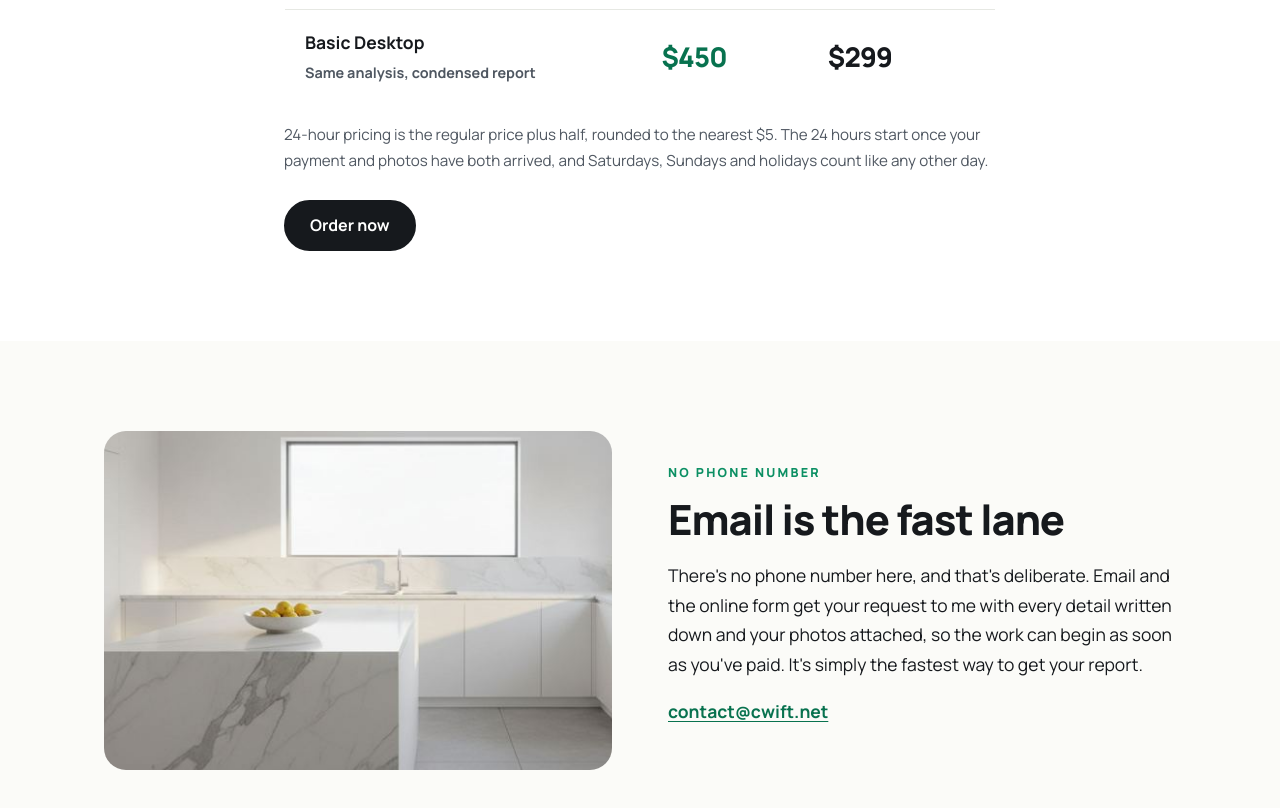
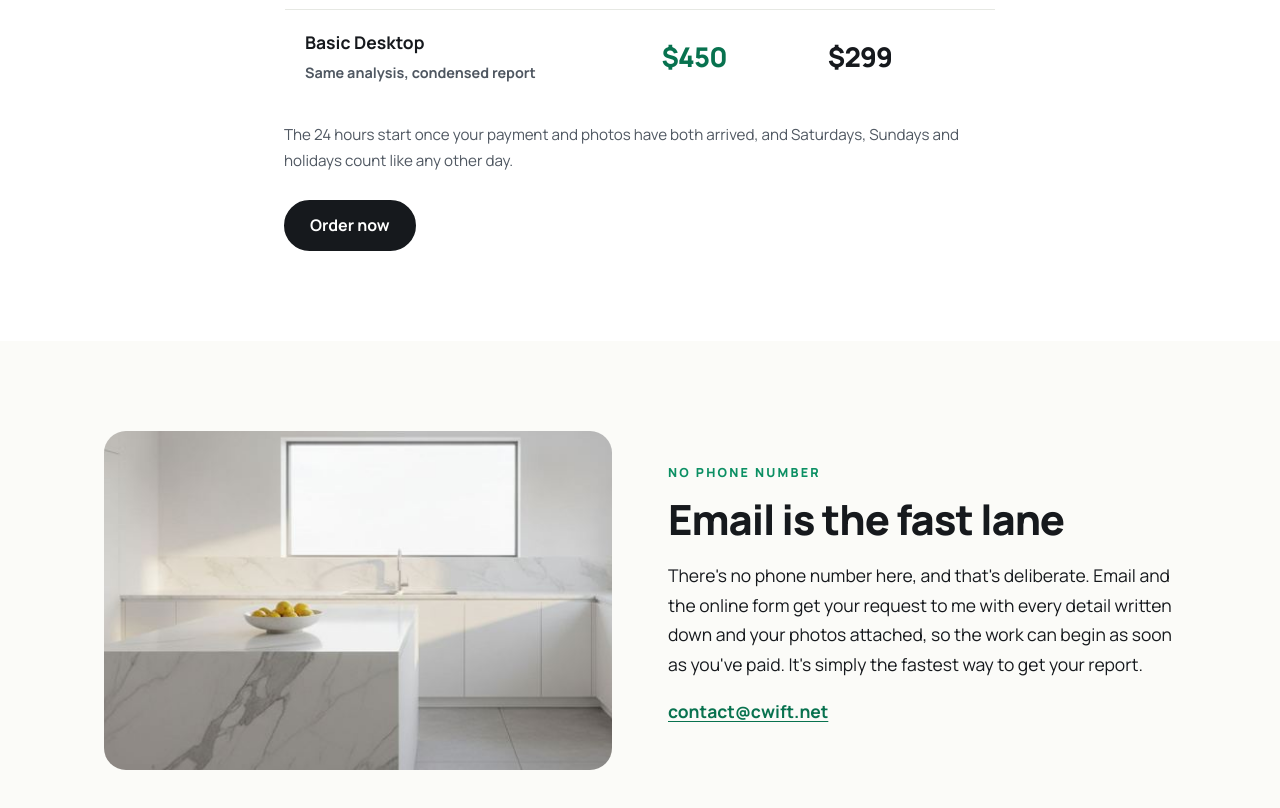
Before and after one commit to stynkfysh/www.cwift.net, a plain HTML site: page public/index.html in a window 1280 px wide. Shown: the part 5280-6088 px from the top of the page. Drawn offline with Linux system fonts and the light colour scheme.

Commit message:
Remove fee-calculation wording from fee sections
Co-Authored-By: Claude Opus 5.5 <noreply@anthropic.com>
Claude-Session: https://claude.ai/code/session_017A6LEhyr8uZDaLjzo7N4iN

```diff
--- a/public/index.html
+++ b/public/index.html
@@ -77,7 +77,7 @@
 <tr><th>Standard Desktop<br><span class="muted small">Photos, maps, property description, market section</span></th><td class="big hl">$675</td><td class="big">$449</td></tr>
 <tr><th>Basic Desktop<br><span class="muted small">Same analysis, condensed report</span></th><td class="big hl">$450</td><td class="big">$299</td></tr>
 </tbody></table>
-<p class="note">24-hour pricing is the regular price plus half, rounded to the nearest $5. The 24 hours start once your payment and photos have both arrived, and Saturdays, Sundays and holidays count like any other day.</p>
+<p class="note">The 24 hours start once your payment and photos have both arrived, and Saturdays, Sundays and holidays count like any other day.</p>
 <div class="btns"><a class="btn dark" href="/order">Order now</a></div>
 </div></section>
 
```
Also changed, not shown: public/images/credible 2.jpg (added), public/images/home-townhome 2.jpg (added), public/llms.txt.
